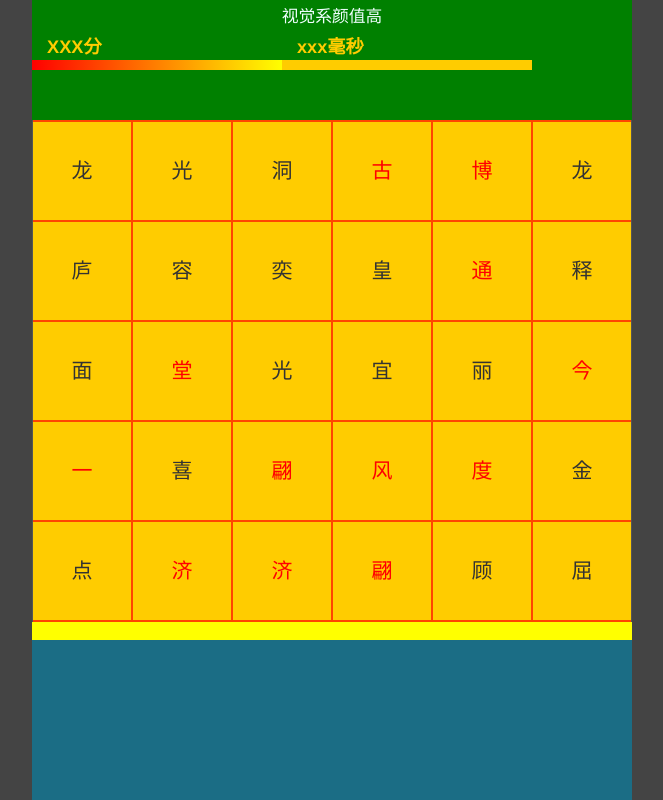
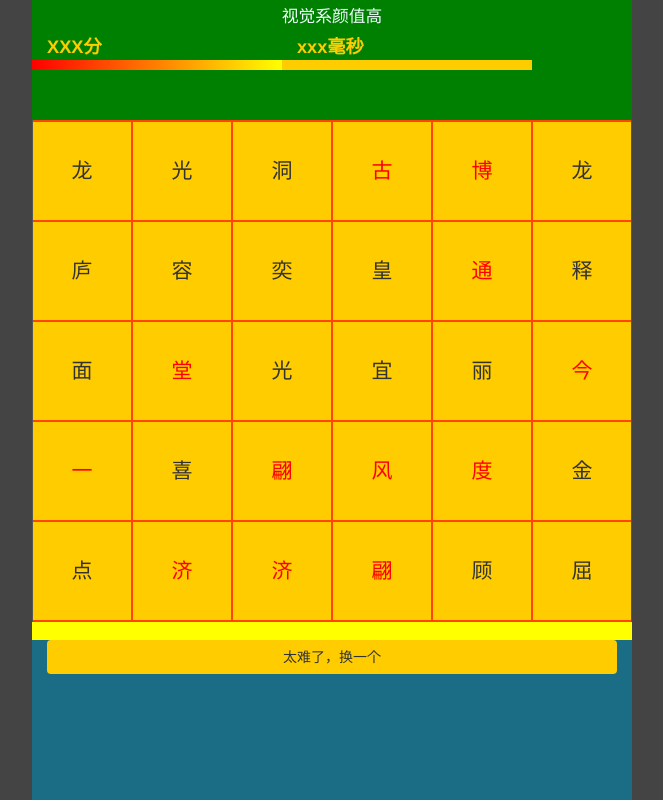
Before and after one commit to zhangxuanming/wx2.0, a PHP site: page / in a window 1280 px wide. Shown: the whole page, without its empty margins (308-971 px from the left). Run offline with PHP 8.4, Linux system fonts and the light colour scheme.

Commit message:
文字布局

```diff
--- a/index.php
+++ b/index.php
@@ -106,7 +106,9 @@
 		    </div>
 	    </div>
 <!--	    底部操作区-->
-	    <div class="col-sm-12 g-bottom"></div>
+	    <div class="col-sm-12 g-bottom">
+		    <div id="btn-change" class="btn zh-yellow btn-block">太难了，换一个</div>
+	    </div>
     </div>
 
     <!--结局页-->
@@ -204,6 +206,10 @@
 		});
 
 		gameModule.Data.tr();
+		$("#btn-change").click(function(){
+			$(".g-block").css({"color":"black"});
+			gameModule.Data.tr();
+		})
 	});
 </script>
 </body>
```
